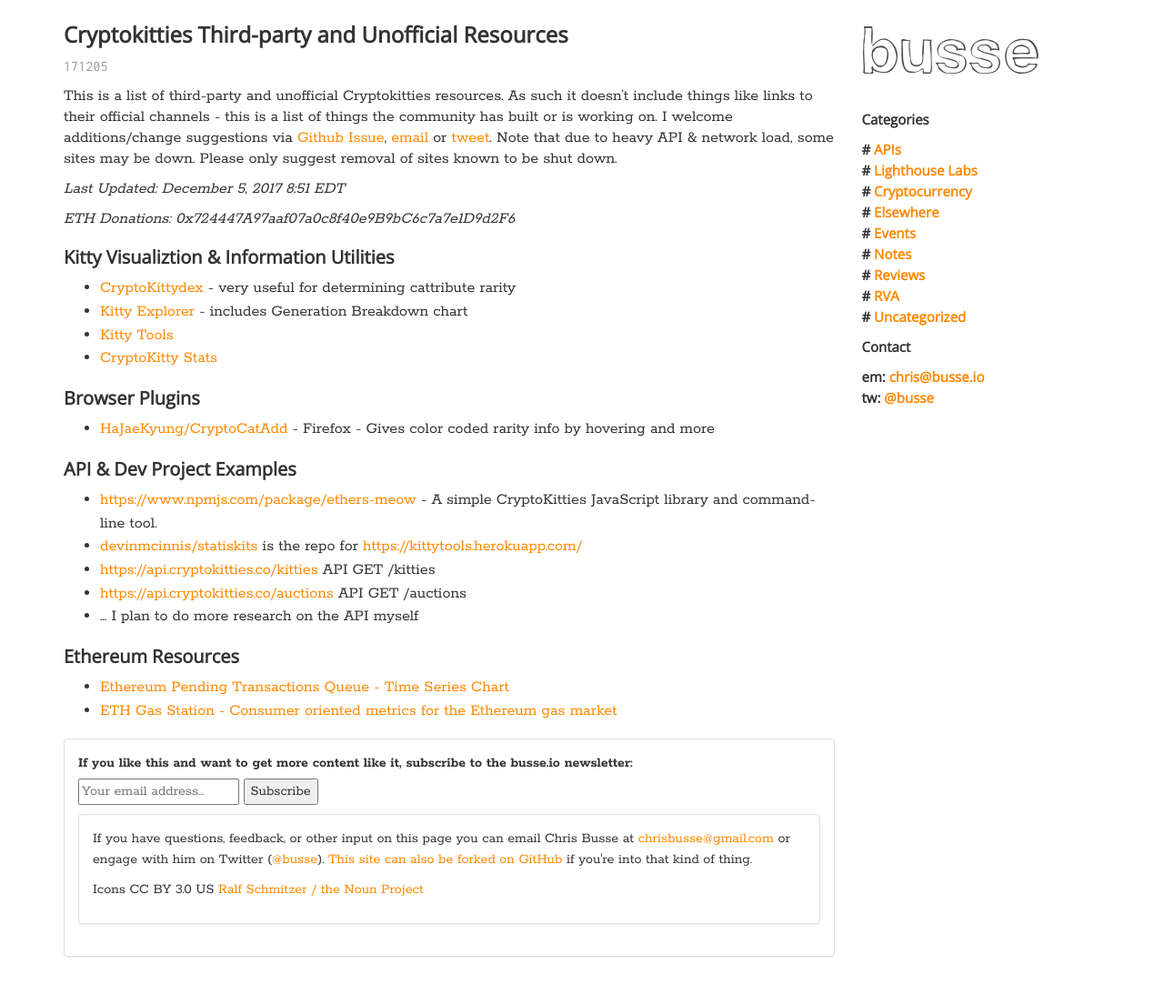
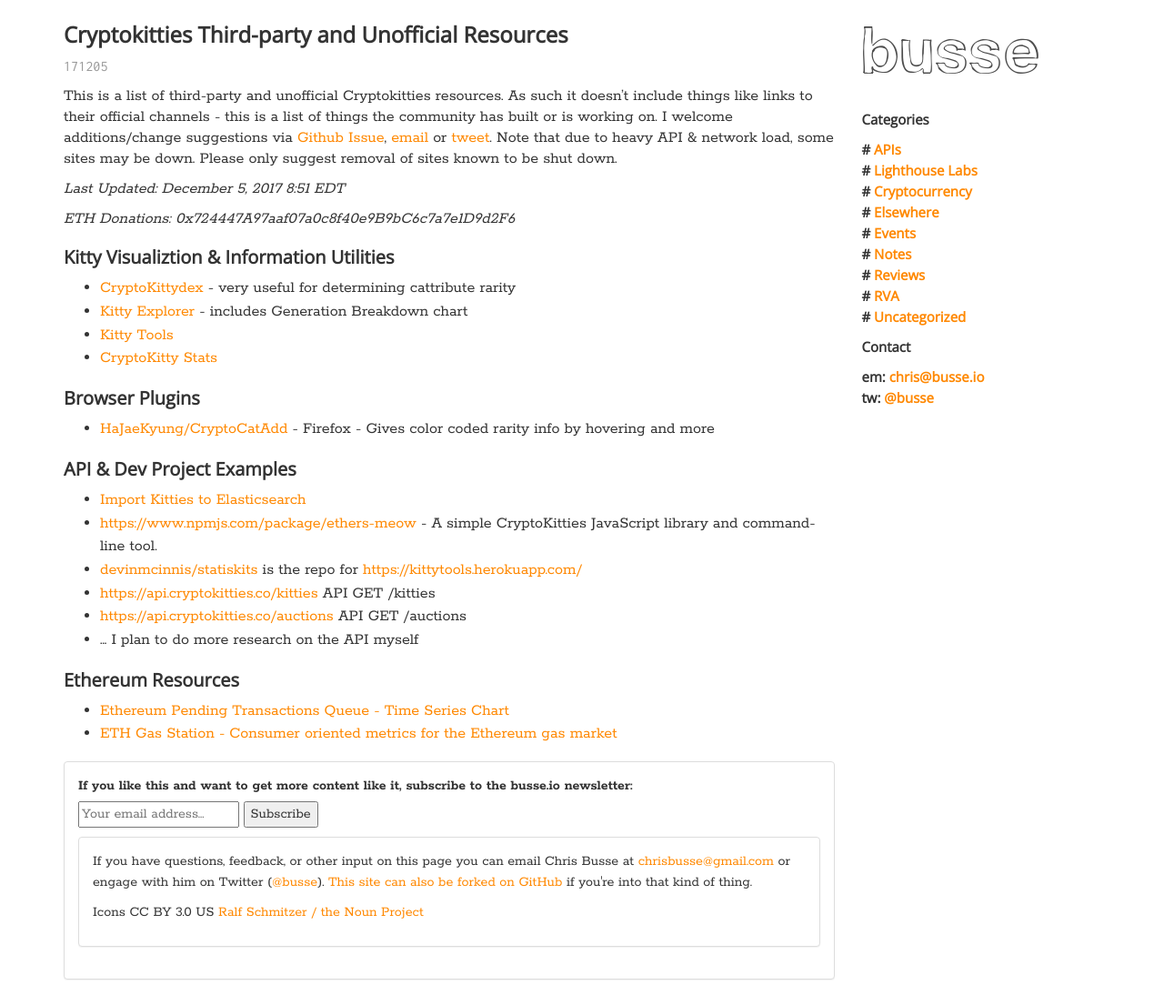
Before and after one commit to busse/busse-io-2, a Jekyll site: the page built from _posts/2017-12-05-cryptokitties-third-party-unofficial-resources.md, in a window 1280 px wide. Shown: the whole page at 91% size. Built offline with Jekyll 4.4.1, drawn with Linux system fonts in a browser that asks for light colours; nearby versions of some CDN libraries; before the commit the page ends 1079 px from its top, so only the background shows below that.

Commit message:
Import kitties to Elasticsearch

```diff
--- a/_posts/2017-12-05-cryptokitties-third-party-unofficial-resources.md
+++ b/_posts/2017-12-05-cryptokitties-third-party-unofficial-resources.md
@@ -25,7 +25,7 @@ This is a list of third-party and unofficial Cryptokitties resources. As such it
 
 ## API & Dev Project Examples
 
-
+  - [Import Kitties to Elasticsearch](https://gist.github.com/banteg/9d50aebe049f9ba0e7207f11e7b600d8)
   - [https://www.npmjs.com/package/ethers-meow](https://www.npmjs.com/package/ethers-meow) - A simple CryptoKitties JavaScript library and command-line tool.
   - [devinmcinnis/statiskits](https://github.com/devinmcinnis/statiskits) is the repo for [https://kittytools.herokuapp.com/](https://kittytools.herokuapp.com/)
   - [https://api.cryptokitties.co/kitties](https://api.cryptokitties.co/kitties) API GET /kitties
```
